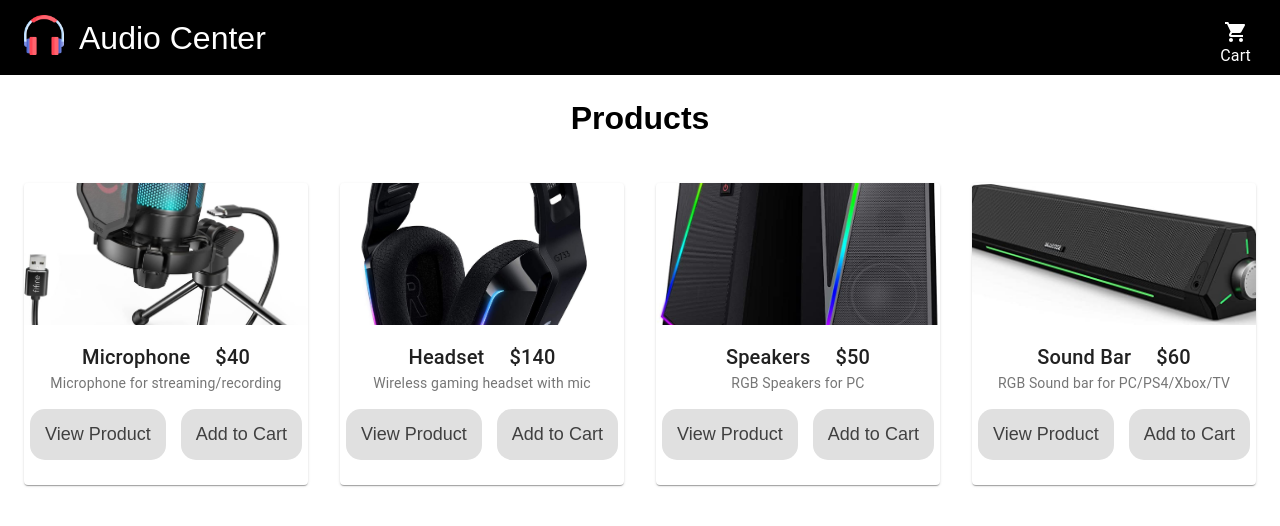
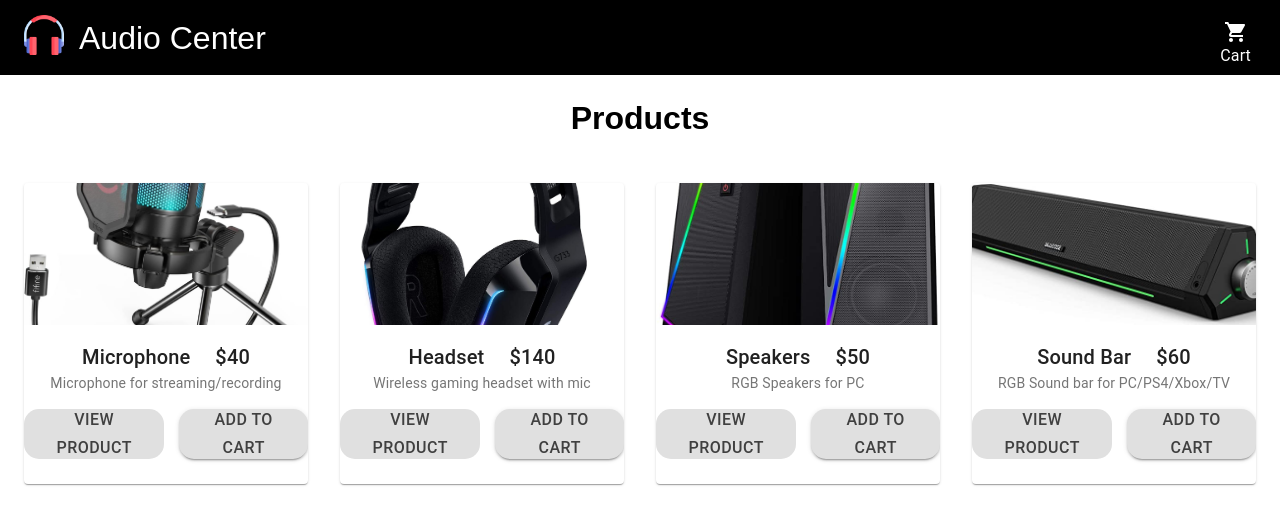
Before and after one commit to MicahD18/ecommerce-app, a React (Create React App) app in the folder client/: page / in a window 1280 px wide. Shown: the top 526 px of the page. Built offline with nearby package versions, Linux system fonts and the light colour scheme.

Commit message:
can no longer add duplicate items to cart

```diff
--- a/client/src/App.js
+++ b/client/src/App.js
@@ -17,9 +17,13 @@ const App = () => {
   const [clickCount, setClickCount] = useState(0);
   let [sum, setSum] = useState("");
   let [count, setCount] = useState(1);
+  const [clicked, setClicked] = useState([]);
 
   const handleData = (name, price) => {
     setAdd(add + 1);
+    if (clicked.includes(name)) {
+      setAdd(add);
+    }
     console.log(add);
     setName(name);
     setPrice(price);
@@ -34,6 +38,8 @@ const App = () => {
   // callback is called on "Add to Cart" button
   // on both Products and ProductView page
   const cartCallback = (name, price) => {
+    if (!clicked.includes(name)) {
+      setClicked([...clicked, name]);
       cartArray.push({ name: name, price: price });
       setClickCount(clickCount + 1);
       setCartArray(cartArray);
@@ -44,6 +50,11 @@ const App = () => {
       }, 0);
       console.log(total);
       setSum(total);
+    } else {
+      console.log("Repeated item clicked!");
+    }
+
+    console.log(cartArray);
   };
 
   return (
--- a/client/src/components/Product/Product.jsx
+++ b/client/src/components/Product/Product.jsx
@@ -14,7 +14,7 @@ import {
 import "./Product.css";
 
 const Product = ({ data, addToCart, cartCallback }) => {
-  const { card, media, productInfo, buttons, button } = useStyles();
+  const { card, media, productInfo, buttons, button1, button2 } = useStyles();
 
   return (
     <div>
@@ -40,23 +40,28 @@ const Product = ({ data, addToCart, cartCallback }) => {
                 image: `${data.image}`,
                 name: `${data.name}`,
                 price: data.price,
-                about: `${data.about}`
+                about: `${data.about}`,
               },
             }}
-            className={button}
+            className={button1}
           >
-            View Product
+            <Button
+              className={button2}
+            >
+              View Product
+            </Button>
           </Link>
-          <button
-            className={button}
+          <Button
+            className={button2}
             id="add"
+            variant="contained"
             onClick={() => {
               addToCart(data.name, data.price);
               cartCallback(data.name, data.price);
             }}
           >
             Add to Cart
-          </button>
+          </Button>
         </div>
       </Card>
     </div>
@@ -66,7 +71,7 @@ const Product = ({ data, addToCart, cartCallback }) => {
 const useStyles = makeStyles(() => ({
   card: {
     marginTop: "25px",
-    paddingBottom: "25px"
+    paddingBottom: "25px",
   },
   media: {
     height: 0,
@@ -84,15 +89,19 @@ const useStyles = makeStyles(() => ({
     justifyContent: "center",
     gap: "15px",
   },
-  button: {
+  button1: {
+    textDecoration: "none",
+  },
+  button2: {
     backgroundColor: "#E0E0E0",
     color: "#404040",
     textDecoration: "none",
     transition: "0.5s",
     borderStyle: "none",
-    fontSize: "18px",
+    fontSize: "16px",
     padding: "15px",
     borderRadius: "15px",
+    height: "50px",
     "&:hover": {
       backgroundColor: "#EB565A",
       color: "white",
--- a/client/src/components/ViewProduct/ViewProduct.jsx
+++ b/client/src/components/ViewProduct/ViewProduct.jsx
@@ -17,7 +17,7 @@ const ViewProduct = ({ addToCart, addTotal, cartCallback }) => {
   const location = useLocation();
   const { from } = location.state;
 
-  const { media, card, button, counterComponent, counterButton, counterValue } =
+  const { media, card, button } =
     useStyles();
 
   return (
@@ -27,12 +27,13 @@ const ViewProduct = ({ addToCart, addTotal, cartCallback }) => {
         <h1>{from.name}</h1>
         <p>{from.about}</p>
         <h2>${from.price}</h2>
-        <button className={button} onClick={() => {
+        <Button className={button} onClick={() => {
           addToCart(from.name, from.price);
           cartCallback(from.name, from.price);
-        }}>
+        }}
+        >
           <ShoppingCart /> Add to Cart
-        </button>
+        </Button>
       </Card>
     </div>
   );
```
Lines whose indentation alone changed are shown as unchanged.
